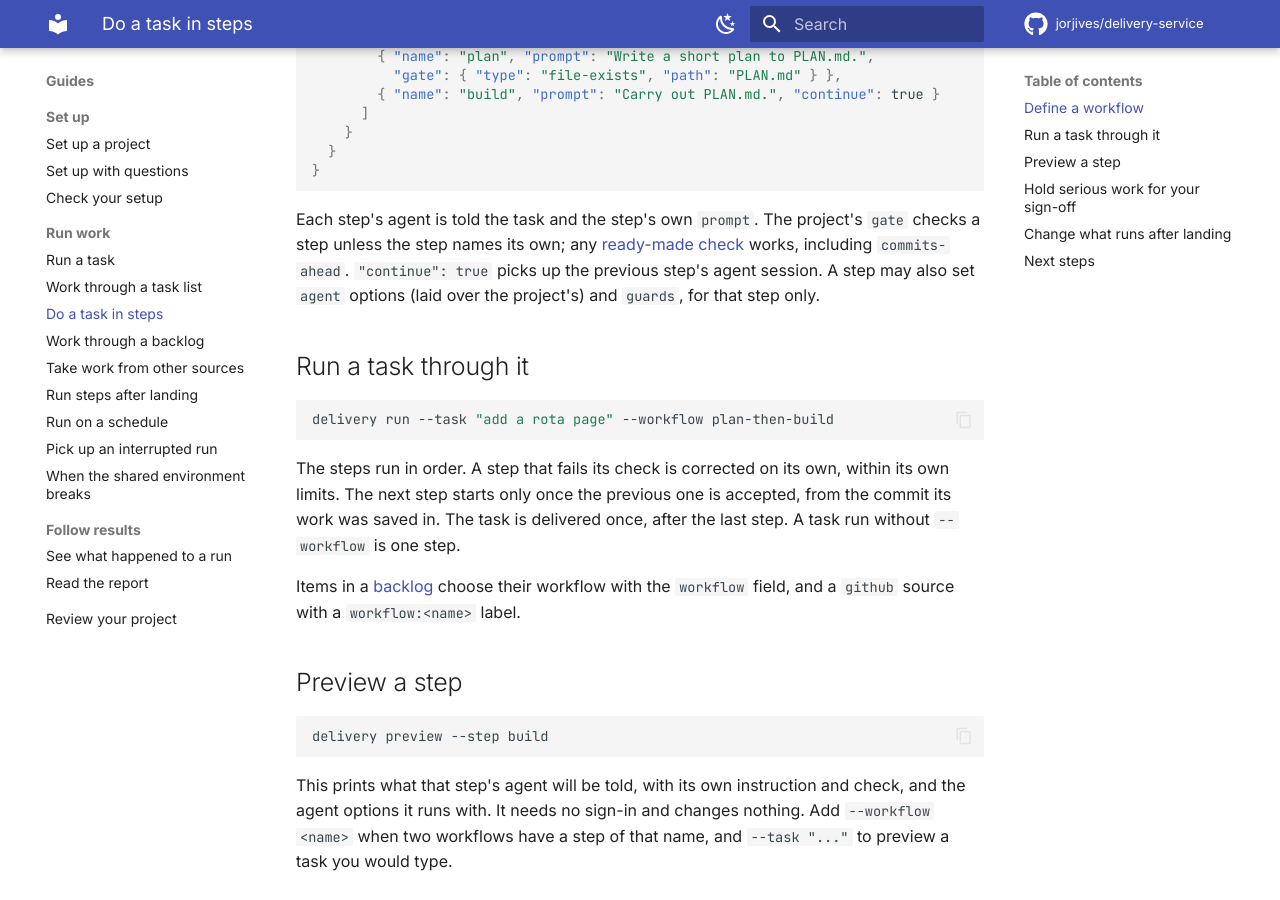
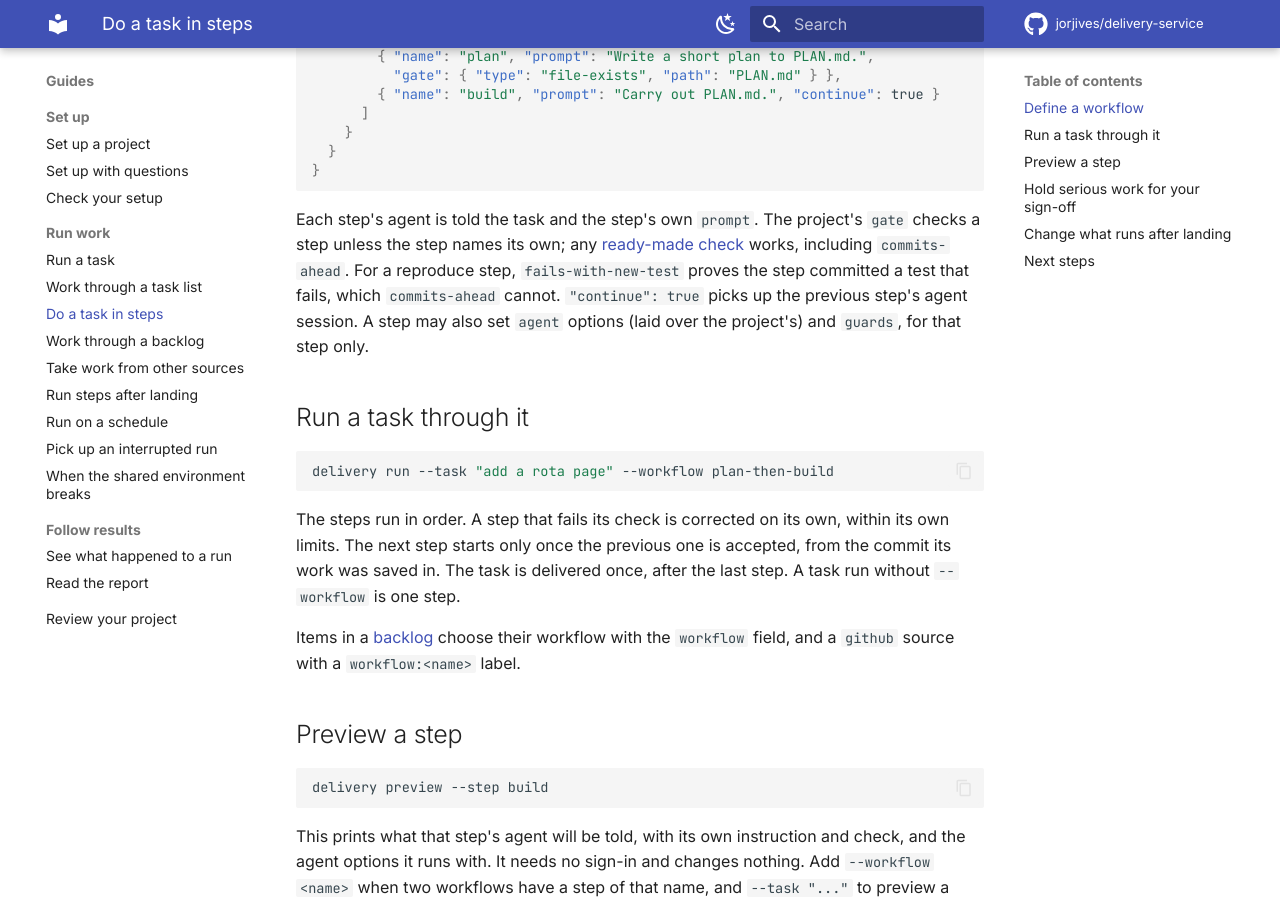
Before and after one commit to jorjives/delivery-service, an MkDocs documentation site: the page built from docs/use-workflows.md, in a window 1280 px wide and 900 px high, scrolled down 528 px. Built offline with MkDocs 1.6.1 and Material for MkDocs 9.7.7, drawn with Linux system fonts in a browser that asks for light colours; comment, search, counter and statistics services are not loaded.

Commit message:
Document the fails-with-new-test check and add a changeset
Users choosing a gate for a reproduce step need to find the new check, and the ready-made check counts in the docs had to follow.

Co-Authored-By: Claude Sonnet 5.5 <noreply@anthropic.com>

````diff
--- a/docs/use-workflows.md
+++ b/docs/use-workflows.md
@@ -20,7 +20,7 @@ Name the workflow under `workflows` at the top level of `delivery.config.json`.
 }
 ```
 
-Each step's agent is told the task and the step's own `prompt`. The project's `gate` checks a step unless the step names its own; any [ready-made check](configuration-reference.md#ready-made-checks) works, including `commits-ahead`. `"continue": true` picks up the previous step's agent session. A step may also set `agent` options (laid over the project's) and `guards`, for that step only.
+Each step's agent is told the task and the step's own `prompt`. The project's `gate` checks a step unless the step names its own; any [ready-made check](configuration-reference.md#ready-made-checks) works, including `commits-ahead`. For a reproduce step, `fails-with-new-test` proves the step committed a test that fails, which `commits-ahead` cannot. `"continue": true` picks up the previous step's agent session. A step may also set `agent` options (laid over the project's) and `guards`, for that step only.
 
 ## Run a task through it
 
````
Also changed, not shown: .changeset/fails-with-new-test-check.md (added, +7 -0 lines), docs/configuration-reference.md (+1 -0 lines), docs/project-configuration.md (+1 -0 lines), docs/troubleshooting.md (+1 -1 lines), docs/writing-a-gate.md (+1 -1 lines).
